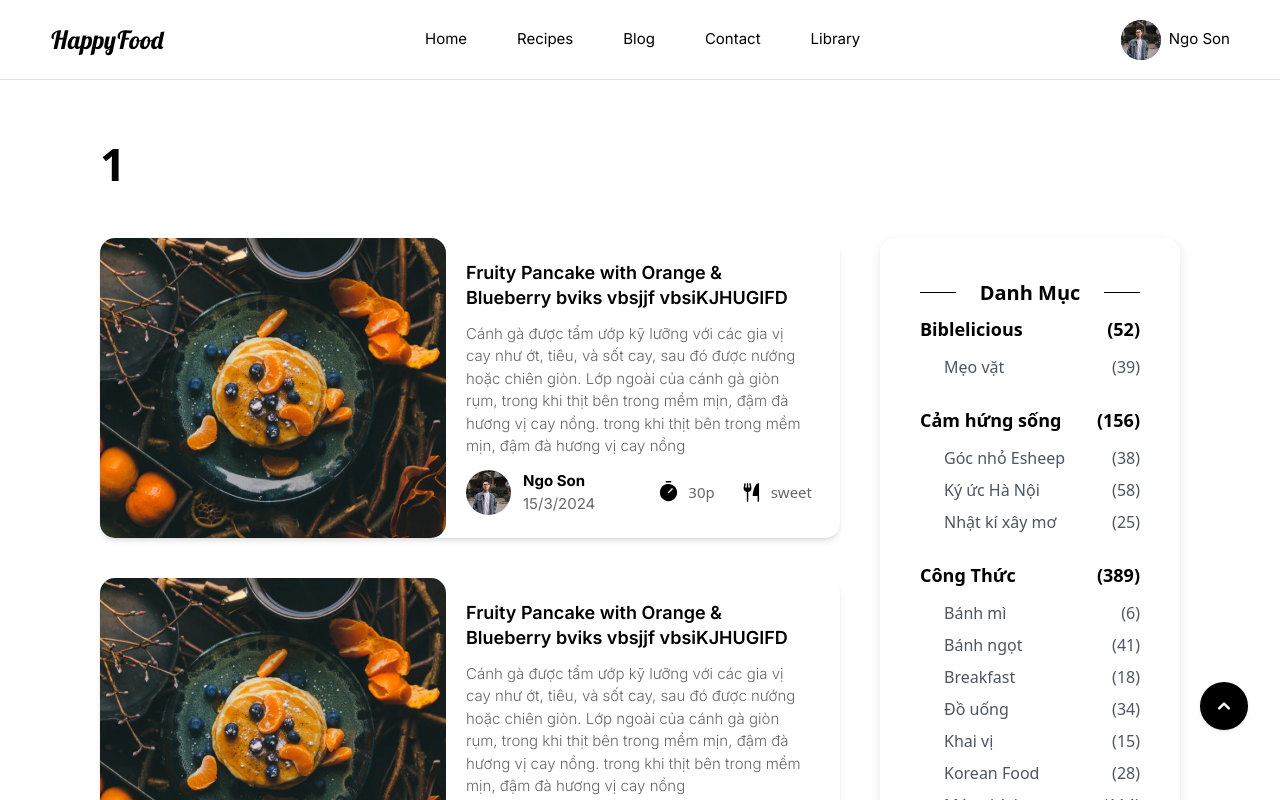
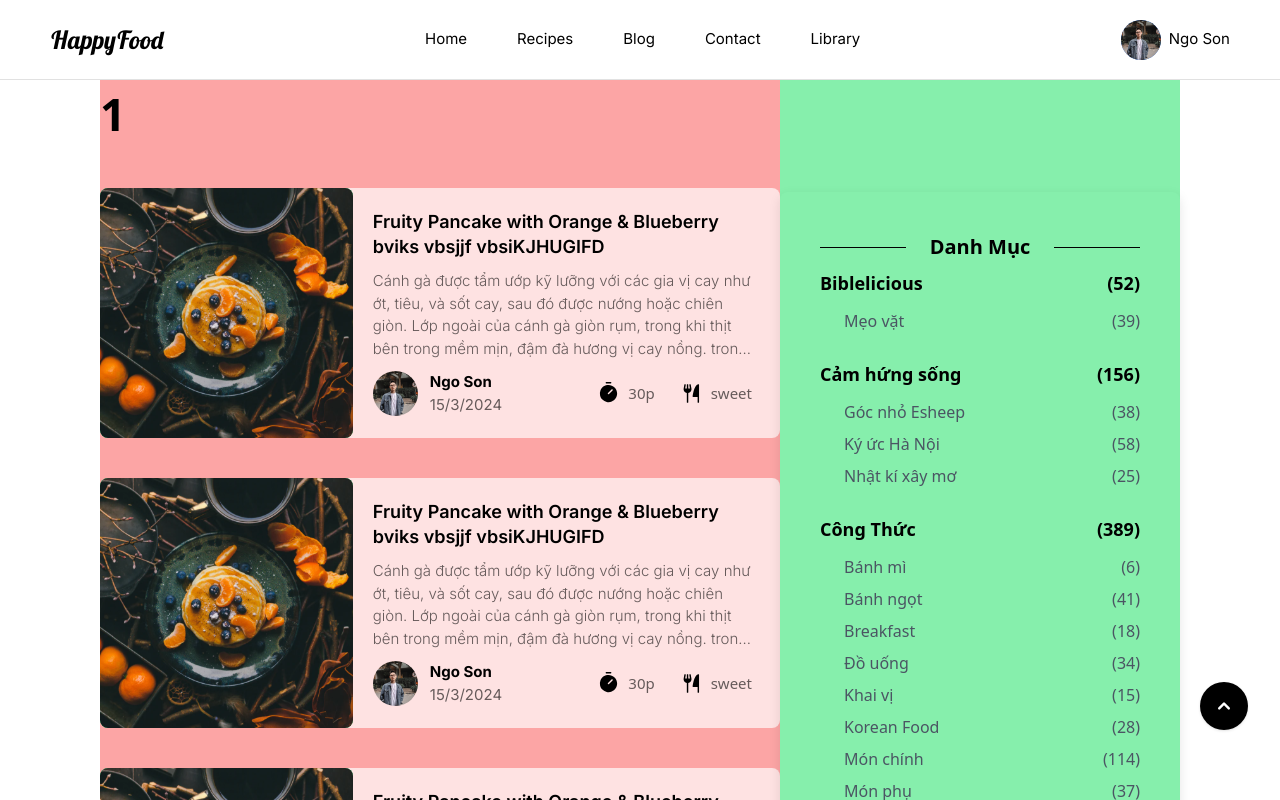
Before and after one commit to ngoson2501/happfood, a Next.js app: page /categories/1 in a window 1280 px wide. Shown: the top 800 px of the page. Built offline with nearby package versions, Linux system fonts and the light colour scheme; a web font is replaced by a local one.

Commit message:
update [caoson]

```diff
--- a/src/app/(recipes)/categories/[categoryItem]/page.tsx
+++ b/src/app/(recipes)/categories/[categoryItem]/page.tsx
@@ -11,10 +11,10 @@ type Props = {
 const category = ({ params }: Props) => {
   return (
     <>
-      <div className="w-full h-fit flex gap-[20px] flex-col lg:px-[100px] lg:pt-[50px]">
-        <h1 className="font-[600] text-[25px] lg:text-[45px]">
+      <div className=" w-full h-fit flex gap-[20px] flex-col ">
+        <h2 className=" font-[600] text-[25px] lg:text-[45px]">
           {params.categoryItem}
-        </h1>
+        </h2>
         <div className="  w-full h-fit pt-[20px]  gap-[10px] lg:gap-[30px]  flex  xl:gap-[40px] justify-center lg:justify-between items-start">
           <div className=" flex flex-col gap-[40px]">
             <Recipes_4></Recipes_4>
@@ -24,94 +24,7 @@ const category = ({ params }: Props) => {
             <Recipes_4></Recipes_4>
             <Recipes_4></Recipes_4>
           </div>
-          <div className=" w-full p-[40px] rounded-[15px]"
-          style={{
-            boxShadow: "0px 4px 12px rgba(0, 0, 0, 0.1)", // Điều chỉnh shadow theo ý bạn
-          }}
-          >
 
-          <span className="flex items-center">
-            <span className="h-px flex-1 bg-black"></span>
-            <span className="shrink-0 px-6 text-[20px] font-[600]">Danh Mục</span>
-            <span className="h-px flex-1 bg-black"></span>
-          </span>
-
-          <div className="w-full">
-  {/* Danh mục */}
-  <ul className="list-none">
-    {/* Category 1 */}
-    <li className="mb-4">
-      <button className="flex justify-between w-full py-2 text-left font-semibold text-[18px]">
-        Biblelicious <span>(52)</span>
-      </button>
-      <ul className="list-none pl-6 text-gray-600">
-        <li className="py-1 flex justify-between">
-          <span>Mẹo vặt</span> <span>(39)</span>
-        </li>
-      </ul>
-    </li>
-
-    {/* Category 2 */}
-    <li className="mb-4">
-      <button className="flex justify-between w-full py-2 text-left font-semibold text-[18px]">
-        Cảm hứng sống <span>(156)</span>
-      </button>
-      <ul className="list-none pl-6 text-gray-600">
-        <li className="py-1 flex justify-between">
-          <span>Góc nhỏ Esheep</span> <span>(38)</span>
-        </li>
-        <li className="py-1 flex justify-between">
-          <span>Ký ức Hà Nội</span> <span>(58)</span>
-        </li>
-        <li className="py-1 flex justify-between">
-          <span>Nhật kí xây mơ</span> <span>(25)</span>
-        </li>
-      </ul>
-    </li>
-
-    {/* Category 3 */}
-    <li className="mb-4">
-      <button className="flex justify-between w-full py-2 text-left font-semibold text-[18px]">
-        Công Thức <span>(389)</span>
-      </button>
-      <ul className="list-none pl-6 text-gray-600">
-        <li className="py-1 flex justify-between">
-          <span>Bánh mì</span> <span>(6)</span>
-        </li>
-        <li className="py-1 flex justify-between">
-          <span>Bánh ngọt</span> <span>(41)</span>
-        </li>
-        <li className="py-1 flex justify-between">
-          <span>Breakfast</span> <span>(18)</span>
-        </li>
-        <li className="py-1 flex justify-between">
-          <span>Đồ uống</span> <span>(34)</span>
-        </li>
-        <li className="py-1 flex justify-between">
-          <span>Khai vị</span> <span>(15)</span>
-        </li>
-        <li className="py-1 flex justify-between">
-          <span>Korean Food</span> <span>(28)</span>
-        </li>
-        <li className="py-1 flex justify-between">
-          <span>Món chính</span> <span>(114)</span>
-        </li>
-        <li className="py-1 flex justify-between">
-          <span>Món phụ</span> <span>(37)</span>
-        </li>
-        <li className="py-1 flex justify-between">
-          <span>Món tráng miệng</span> <span>(32)</span>
-        </li>
-        <li className="py-1 flex justify-between">
-          <span>Món Việt Nam</span> <span>(130)</span>
-        </li>
-      </ul>
-    </li>
-  </ul>
-</div>
-
-
-          </div>
         </div>
       </div>
     </>
--- /dev/null
+++ b/src/app/(recipes)/categories/layout.tsx
@@ -0,0 +1,26 @@
+"use client";
+
+import Footer from "@/components/Footer/Footer"
+import ItemList from "@/components/ItemList/ItemList";
+export default function AuthLayout({
+    children,
+  }: {
+    children: React.ReactNode
+  }) {
+    return (
+        <>
+            {/* <header className="bg-yellow-500 w-[100%] h-[50px]">
+
+            </header> */}
+
+            <div className="w-full flex flex-col xl:flex-row px-[100px] ">
+                <div className="bg-red-300">{children}</div>
+                <div className="bg-green-300 pt-[112px]">
+                    <ItemList></ItemList>
+                </div>
+            </div>
+
+        </>
+
+    )
+  }
--- a/src/app/(recipes)/categories/page.tsx
+++ b/src/app/(recipes)/categories/page.tsx
@@ -4,8 +4,10 @@ import { usePathname } from "next/navigation";
 const categories = ()=>{
     return(
         <>
-            <div className="bg-yellow-400 w-full h-[900px] flex gap-[20px] flex-col lg:px-[100px] lg:pt-[50px]">
-                <p>Categori</p>
+            <div className=" w-full h-[900px] flex gap-[20px] flex-col lg:px-[100px] lg:pt-[20px]">
+                <h2 className=" font-[600] text-[25px] lg:text-[45px]">
+                    Mục lục món ăn
+                </h2>
 
             </div>
         </>
--- /dev/null
+++ b/src/components/ItemList/ItemList.tsx
@@ -0,0 +1,93 @@
+const ItemList = () => {
+  return (
+    <>
+      <div
+        className=" w-[400px] p-[40px] rounded-[8px]"
+        style={{
+          boxShadow: "0px 4px 12px rgba(0, 0, 0, 0.1)", // Điều chỉnh shadow theo ý bạn
+        }}
+      >
+        <span className="flex items-center">
+          <span className="h-px flex-1 bg-black"></span>
+          <span className="shrink-0 px-6 text-[20px] font-[600]">Danh Mục</span>
+          <span className="h-px flex-1 bg-black"></span>
+        </span>
+
+        <div className="w-full">
+          {/* Danh mục */}
+          <ul className="list-none">
+            {/* Category 1 */}
+            <li className="mb-4">
+              <button className="flex justify-between w-full py-2 text-left font-semibold text-[18px]">
+                Biblelicious <span>(52)</span>
+              </button>
+              <ul className="list-none pl-6 text-gray-600">
+                <li className="py-1 flex justify-between">
+                  <span>Mẹo vặt</span> <span>(39)</span>
+                </li>
+              </ul>
+            </li>
+
+            {/* Category 2 */}
+            <li className="mb-4">
+              <button className="flex justify-between w-full py-2 text-left font-semibold text-[18px]">
+                Cảm hứng sống <span>(156)</span>
+              </button>
+              <ul className="list-none pl-6 text-gray-600">
+                <li className="py-1 flex justify-between">
+                  <span>Góc nhỏ Esheep</span> <span>(38)</span>
+                </li>
+                <li className="py-1 flex justify-between">
+                  <span>Ký ức Hà Nội</span> <span>(58)</span>
+                </li>
+                <li className="py-1 flex justify-between">
+                  <span>Nhật kí xây mơ</span> <span>(25)</span>
+                </li>
+              </ul>
+            </li>
+
+            {/* Category 3 */}
+            <li className="mb-4">
+              <button className="flex justify-between w-full py-2 text-left font-semibold text-[18px]">
+                Công Thức <span>(389)</span>
+              </button>
+              <ul className="list-none pl-6 text-gray-600">
+                <li className="py-1 flex justify-between">
+                  <span>Bánh mì</span> <span>(6)</span>
+                </li>
+                <li className="py-1 flex justify-between">
+                  <span>Bánh ngọt</span> <span>(41)</span>
+                </li>
+                <li className="py-1 flex justify-between">
+                  <span>Breakfast</span> <span>(18)</span>
+                </li>
+                <li className="py-1 flex justify-between">
+                  <span>Đồ uống</span> <span>(34)</span>
+                </li>
+                <li className="py-1 flex justify-between">
+                  <span>Khai vị</span> <span>(15)</span>
+                </li>
+                <li className="py-1 flex justify-between">
+                  <span>Korean Food</span> <span>(28)</span>
+                </li>
+                <li className="py-1 flex justify-between">
+                  <span>Món chính</span> <span>(114)</span>
+                </li>
+                <li className="py-1 flex justify-between">
+                  <span>Món phụ</span> <span>(37)</span>
+                </li>
+                <li className="py-1 flex justify-between">
+                  <span>Món tráng miệng</span> <span>(32)</span>
+                </li>
+                <li className="py-1 flex justify-between">
+                  <span>Món Việt Nam</span> <span>(130)</span>
+                </li>
+              </ul>
+            </li>
+          </ul>
+        </div>
+      </div>
+    </>
+  );
+};
+export default ItemList;
--- a/src/components/Recipes/Recipes_4.tsx
+++ b/src/components/Recipes/Recipes_4.tsx
@@ -10,18 +10,18 @@ const Recipes_4 = () => {
         <>
 
 
-            <section className="h-[240px] lg:w-[275px] lg:h-[300px] xl:w-[740px] xl:pr-7   snap-start  group cursor-pointer  rounded-[15px]  flex flex-col xl:flex-row gap-[20px]  shadow-md "
+            <section className="bg-red-100 h-[250px]  xl:pr-7   snap-start  group cursor-pointer  rounded-[8px]  flex flex-row gap-[20px]  hover:shadow-md "
             // p-[10px] lg:p-[20px] xl:p-7
 
 
             >
-                <div className=" w-[150px] h-[130px] lg:w-[220px] lg:h-[180px] xl:h-full  xl:w-1/2   relative overflow-hidden rounded-[15px] ">
+                <div className="bg-green-400  h-full  w-[40%]   relative overflow-hidden rounded-[8px] ">
                     <Image
                         className="w-full h-full object-cover object-center absolute inset-0 transition-transform duration-500 ease-in-out transform group-hover:scale-105"
                         src="/images/food-img/Pancake.svg"
                         alt="Pancake"
                         width={300}
-                        height={160}
+                        height={300}
                     />
 
                     {/* <div className="absolute z-10 w-[40px] h-[40px] lg:w-[60px] lg:h-[60px] right-0 flex justify-center items-center">
@@ -40,7 +40,7 @@ const Recipes_4 = () => {
 
                 </div>
 
-                <div className=" xl:w-1/2  flex flex-col justify-around  lg:gap-2 xl:gap-0  xl:py-4">
+                <div className=" w-[60%]  flex flex-col xl:justify-around  gap-5 xl:gap-0  xl:py-4">
                     <p
                         className=" font-Inter font-[600] text-[16px] lg:text-[18px] line-clamp-2 truncate whitespace-normal text-clip overflow-hidden"
                         style={{ lineHeight: "1.4" }}
@@ -49,7 +49,7 @@ const Recipes_4 = () => {
                     </p>
                     <p
                         style={{ color: "rgba(0, 0, 0, 60%)" }}
-                        className=" font-Inter font-[300] text-[12px] lg:text-[14px] xl:text-[15px] line-clamp-2 xl:line-clamp-6 truncate whitespace-normal text-clip overflow-hidden"
+                        className=" font-Inter font-[300] text-[12px] lg:text-[14px] xl:text-[15px] line-clamp-2 xl:line-clamp-4 truncate whitespace-normal text-clip overflow-hidden"
                     >
                         Cánh gà được tẩm ướp kỹ lưỡng với các gia vị cay như ớt, tiêu,
                         và sốt cay, sau đó được nướng hoặc chiên giòn. Lớp ngoài của
```
